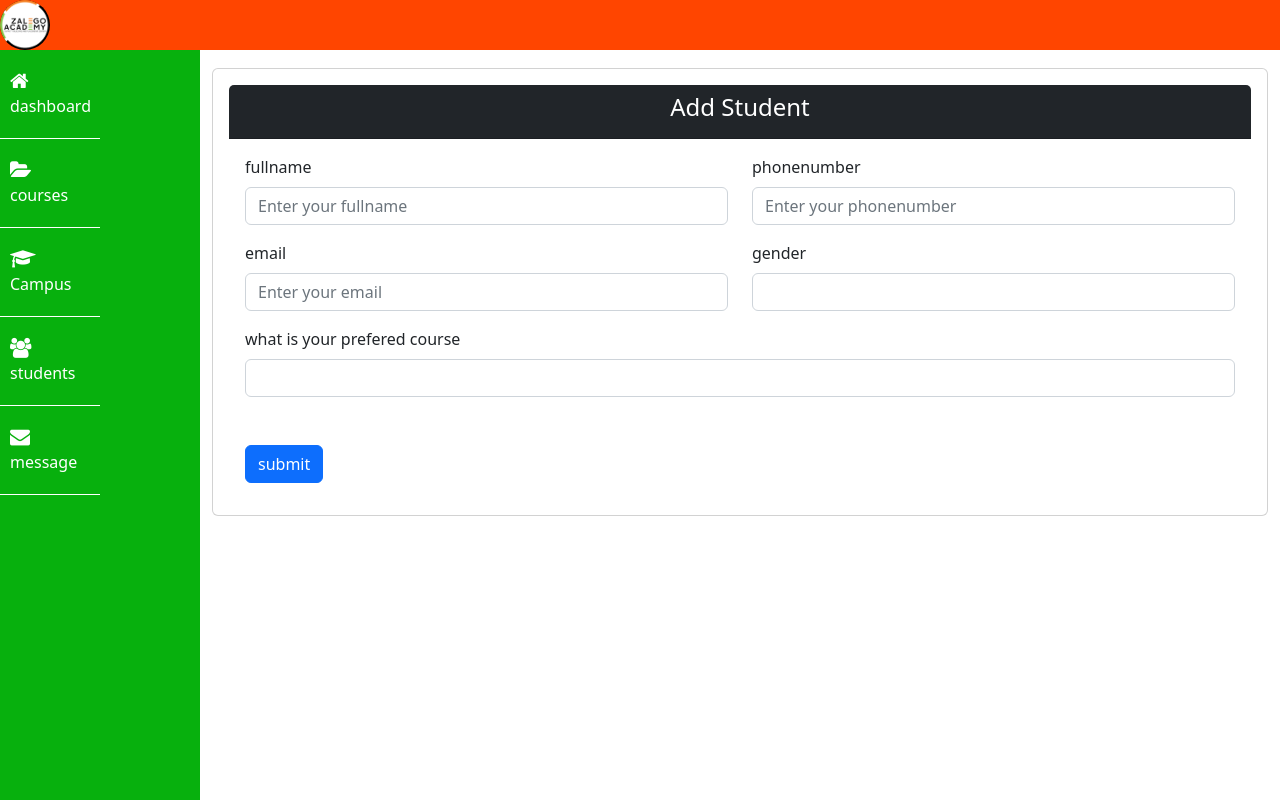
After one commit to JIPSONKILUNDA/dashboard, a PHP site: the page made by add student.php in a window 1280 px wide. The commit adds this page. Run offline with PHP 8.4, Linux system fonts and the light colour scheme.

Commit message:
dashboard

```diff
--- /dev/null
+++ b/add student.php
@@ -0,0 +1,104 @@
+<?php
+$SERVER="localhost";
+$username="root";
+$password="";
+$database="zalego";
+
+$conn = mysqli_connect($SERVER,$username,$password,$database);
+if( isset($_POST['submitbutton']))
+{
+    //1. fetch form dats
+    $firstname = $_POST['firstname'];
+    $lastname = $_POST['lastname'];
+    $email = $_POST['email'];
+    $phonenumber = $_POST['phonenumber'];
+    $message = $_POST['message'];
+    //2. submit form data
+    $insertdata = mysqli_query($conn, "INSERT INTO
+                    contactus(firstname, lastname,email,phonenumber,message)
+                    VALUES('$firstname','$lastname','$email','$phonenumber','$message')");
+
+
+    if($insertdata)
+    {
+        echo "data submitted succefully";
+    }
+    else{
+        echo "Error occured" .mysqli_error($conn);
+    }
+
+}
+?>
+<!DOCTYPE html>
+<html>
+<?php require_once('includes/headers.php')?>
+<body>
+
+        <?php require_once('includes/navbar.php')?>
+	<div class="sidebar">
+	    <?php require_once('includes/sidebar.php')?>
+	</div>
+	<div class="main-content">
+		<div class="container-fluid">
+            <div class="row">
+                <div class="col-lg-12 pt-5">
+                    <div class="card p-3">
+                        <div class="card-header bg-dark text-white text-center" >
+                            <h4>Add Student</h4>
+
+                        </div>
+                        <div class="card-body">
+                            <form action="add student.php?> method="POST">
+                                <div class="row">
+                                    <div class="mb-3 col-lg-6">
+                                        <label for="fullname" class="form-label"> fullname</label>
+                                        <input type="text" name="fullname" class="form-control" placeholder="Enter your fullname">
+                                    </div>
+                                    <div class="mb-3 col-lg-6">
+                                        <label for="phonenumber" class="form-label">phonenumber</label>
+                                        <input type="number" name="phonenumber" class="form-control" placeholder="Enter your phonenumber">
+                                    </div>
+                                </div>
+                                <div class="row">
+                                    <div class="mb-3 col-lg-6">
+                                        <label for="email" class="form-label">email </label>
+                                        <input type="email" name="email"class="form-control" placeholder="Enter your email">
+                                    </div>
+                                    <div class="mb-3 col-lg-6">
+                                        <label for="gender" class="form-label">gender</label>
+
+                                        <select name="gender" class="form-control" >
+                                            <option value=""></option>
+                                            <option value="male">Male</option>
+                                            <option value="female">Female</option>
+                                        </select>
+                                    </div>
+                                </div>
+                                <div class="row">
+                                    <div class="col-lg-12">
+                                        <label for="whats your prefered course?" class="form-label">what is your prefered course</label>
+                                        <select name="course" class="form-control">
+                                            <option value=""></option>
+                                            <option value="web design">web design</option>
+                                            <option value="cyber security">cyber security</option>
+                                        </select>
+                                    </div>
+                                </div>
+
+                                <div class="row pt-5">
+                                    <div class="col-lg-4">
+                                        <button type="submit" name="submit" class="btn btn-primary">submit</button>
+
+                                    </div>
+                                </div>
+                            </form>
+                        </div>
+                    </div>
+                </div>
+            </div>
+		</div>
+	</div>
+    	    <?php require_once('includes/scripts.php')?>
+</body>
+
+</html>
--- a/contactus.php
+++ b/contactus.php
@@ -59,11 +59,11 @@ $sql = mysqli_query($conn, "SELECT * FROM contactus");
                                 </a>
 								<a href="edit-enrollment.php?id=<?php echo $fetchcontactusRecord['no']?>" class="btn btn-info btn-sm">
 													<i class="fa fa-edit"></i>
-												</a>
-
-												<a href="delete-enrollment.php?id=<?php echo $fetchcontactusgit Record['no']?>"class="btn btn-info btn-sm">
+								</a>
+												<a href="delete-enrollment.php?id=<?php echo $fetchcontactusRecord['no']?>"class="btn btn-info btn-sm">
 													<i class="fa fa-trash"></i>
 												</a>
+												<a>
 										</tr>
 										<?php } ?>
 							</tbody>
--- a/logics/dbconnection.php
+++ b/logics/dbconnection.php
@@ -4,4 +4,5 @@ $username="root";
 $password="";
 $database="zalego";
 $conn=mysqli_connect($server,$username,$password,$database);
+$sql = mysqli_query($conn,"SELECT * FROM enrollment");
 ?>
--- a/student.php
+++ b/student.php
@@ -19,7 +19,8 @@ $sql = mysqli_query($conn, "SELECT * FROM enrollment");
 			<div class="row">
 				<div class="col-lg-12 pt-5">
 					<div class="card-header bg-dark text-white text-center">
-						<span>Top content</span>
+						<span>students</span>
+						<a href="add student.php" class="btn-warning pull-right">add</a>
 
 					</div>
 					<div class="card-body">
@@ -63,6 +64,9 @@ $sql = mysqli_query($conn, "SELECT * FROM enrollment");
 												<a href="contactus.php.php?id=<?php echo $fetchcontactusRecord['no']?>"class="btn btn-info btn-sm">
 													<i class="fa fa-envelope"></i>
                                 </a>
+								<a href="delete-enrollment.php?id=<?php echo $fetchEnrollmentRecord['no']?>"class="btn btn-info btn-sm">
+													<i class="fa fa-add"></i>
+												</a>
 										</tr>
 										<?php } ?>
 							</tbody>
```
